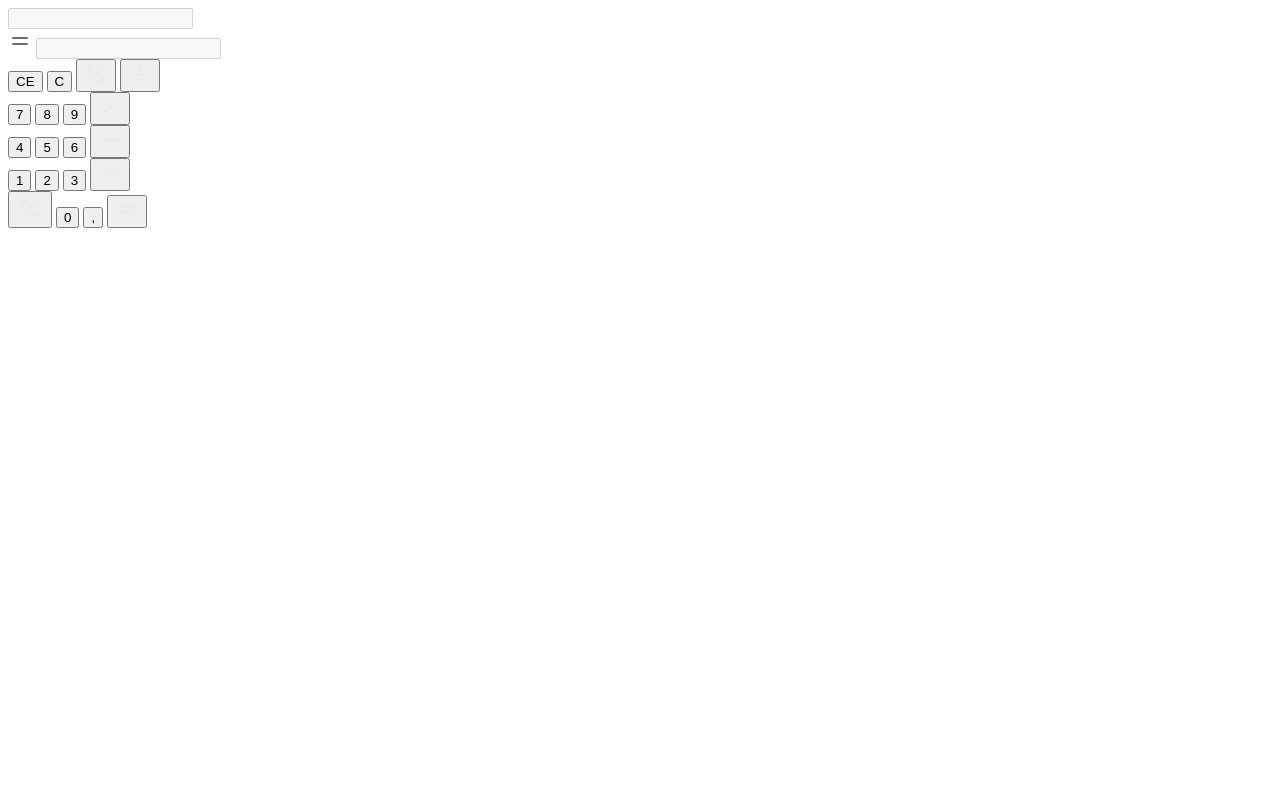
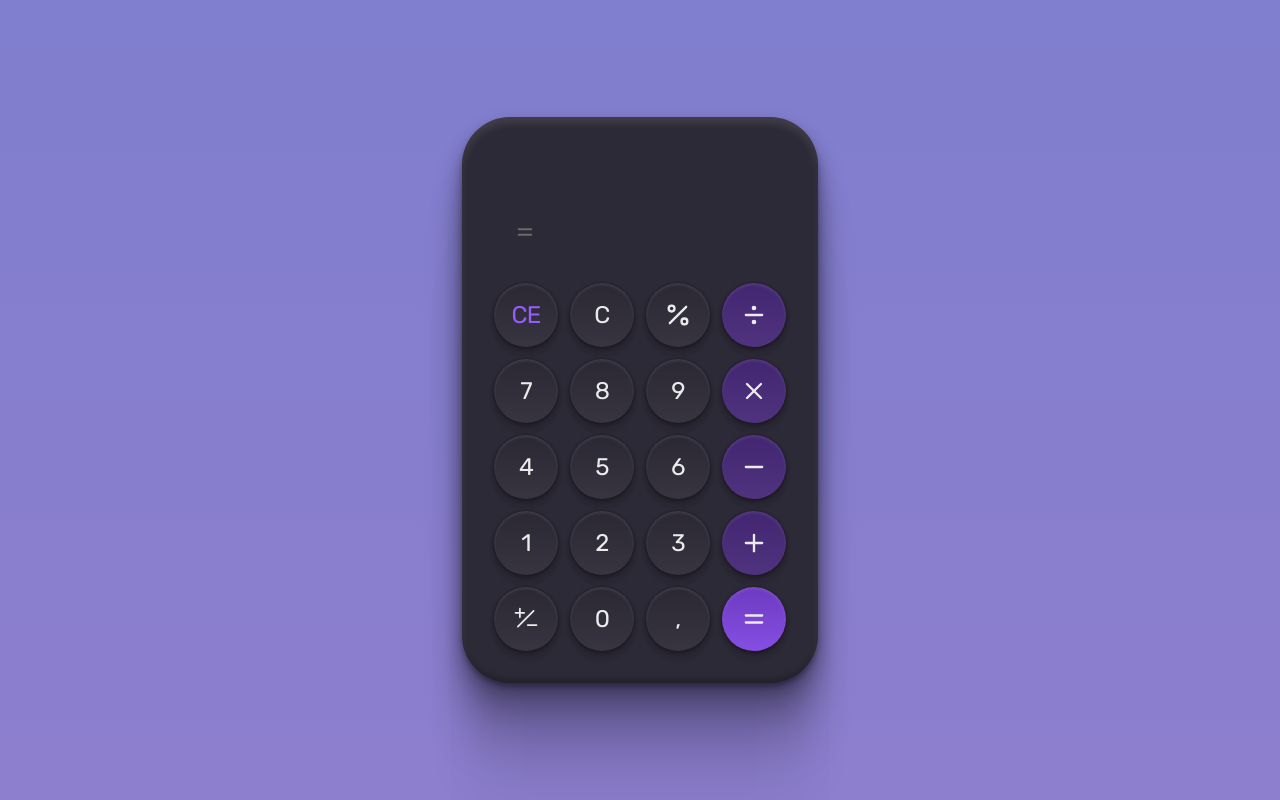
Before and after one commit to emanuel-henrique/-boracodar-calculadora, a plain HTML site: page Index.html in a window 1280 px wide. Drawn offline with Linux system fonts and the light colour scheme.

Commit message:
Html e Css terminado

```diff
--- a/Index.html
+++ b/Index.html
@@ -17,7 +17,7 @@
         </div>
         <div class="Keyboard">
             <div class="Row">
-                <button>CE</button>
+                <button style="color:  #975DFA;">CE</button>
                 <button>C</button>
                 <button>
                     <svg xmlns="http://www.w3.org/2000/svg" width="24" height="24" viewBox="0 0 24 24" fill="none" stroke="#ebebeb" stroke-width="2" stroke-linecap="round" stroke-linejoin="round" class="lucide lucide-percent"><line x1="19" x2="5" y1="5" y2="19"/><circle cx="6.5" cy="6.5" r="2.5"/><circle cx="17.5" cy="17.5" r="2.5"/></svg>
--- a/Style.css
+++ b/Style.css
@@ -0,0 +1,145 @@
+@import url('https://fonts.googleapis.com/css2?family=Rubik:ital,wght@0,300..900;1,300..900&display=swap');
+
+*
+{
+    margin: 0;
+    padding: 0;
+    box-sizing: border-box;
+}
+
+:root
+{
+    font-size: 62.5%;
+
+    --bg-linear: linear-gradient(180deg, #807ECE 0%, #8E7ECE 100%);
+    --bg-dark: #2D2A37;
+    --gray: #6B6B6B;
+    --white: #EBEBEB;
+}
+
+body
+{
+    width: 100vw;
+    height: 100dvh;
+
+    display: grid;
+    place-content: center;
+
+    background: var(--bg-linear);
+    font-size: 1.6rem;
+}
+
+body, button
+{
+    font-family: "Rubik", sans-serif;
+}
+
+input
+{
+    background: none;
+    border: none;
+}
+
+#app
+{
+    width: 356px;
+    padding: 5.4rem 3.2rem 3.2rem;
+    background-color: var(--bg-dark);
+    border-radius: 4.8rem;
+    display: flex;
+    flex-direction: column;
+    gap: 2.6rem;
+    box-shadow: 0px 4px 4px 0px rgba(0, 0, 0, 0.25), 0px 188px 52px 0px rgba(0, 0, 0, 0.01), 0px 120px 48px 0px rgba(0, 0, 0, 0.04), 0px 68px 41px 0px rgba(0, 0, 0, 0.15), 0px 30px 30px 0px rgba(0, 0, 0, 0.26), 0px 8px 17px 0px rgba(0, 0, 0, 0.29), inset 0px 6px 8px 0px rgba(255, 255, 255, 0.10), inset 0px -4px 5px 0px rgba(0, 0, 0, 0.22);
+}
+
+.Display
+{
+    width: 100%;
+    display: flex;
+    flex-direction: column;
+    padding-inline: 2rem;
+    gap: .8rem;
+}
+
+.Display input
+{
+    text-align: end;
+}
+
+.Display > input
+{
+    font-size: 2rem;
+    line-height: 140%;
+    color: var(--gray);
+    letter-spacing: -0.4px;
+}
+
+.Results
+{
+    display: flex;
+    align-items: center;
+}
+
+.Results input
+{
+    width: 100%;
+    color: var(--white);
+    font-size: 3.6rem;
+    line-height: 140%;
+}
+
+.Keyboard
+{
+    display: flex;
+    flex-direction: column;
+    gap: 1.2rem;
+}
+
+.Row
+{
+    display: flex;
+    align-items: center;
+    gap: 1.2rem;
+}
+
+button
+{
+    width: 6.4rem;
+    color: var(--white);
+    height: 6.4rem;
+    font-size: 2.4rem;
+    border: none;
+    border-radius: 999px;
+    display: grid;
+    place-content: center;
+    box-shadow: 0px 11px 7px 0px rgba(0, 0, 0, 0.01), 0px 7px 7px 0px rgba(0, 0, 0, 0.04), 0px 4px 6px 0px rgba(0, 0, 0, 0.10), 0px 2px 4px 0px rgba(0, 0, 0, 0.26), 0px 0px 2px 0px rgba(0, 0, 0, 0.29), inset 0px 2px 3px 0px rgba(255, 255, 255, 0.10);
+    cursor: pointer;
+    letter-spacing: -0.72px;
+    transition: filter 0.5s;
+}
+
+button:hover
+{
+    filter: brightness(1.2);
+}
+
+button svg
+{
+    width: 2.8rem;
+    height: 2.8rem;
+}
+
+.Row button
+{
+    background: linear-gradient(180deg, rgba(0, 0, 0, 0.05) 0%, rgba(255, 255, 255, 0.05) 100%), #2D2A37;
+}
+
+.Row button:last-child
+{
+    background: linear-gradient(180deg, rgba(0, 0, 0, 0.05) 0.01%, rgba(255, 255, 255, 0.05) 100%), #462878;
+}
+
+.Row:last-child button:last-child
+{
+    background: linear-gradient(180deg, rgba(0, 0, 0, 0.15) 0%, rgba(255, 255, 255, 0.05) 100%), #7F45E2;
+}
```
